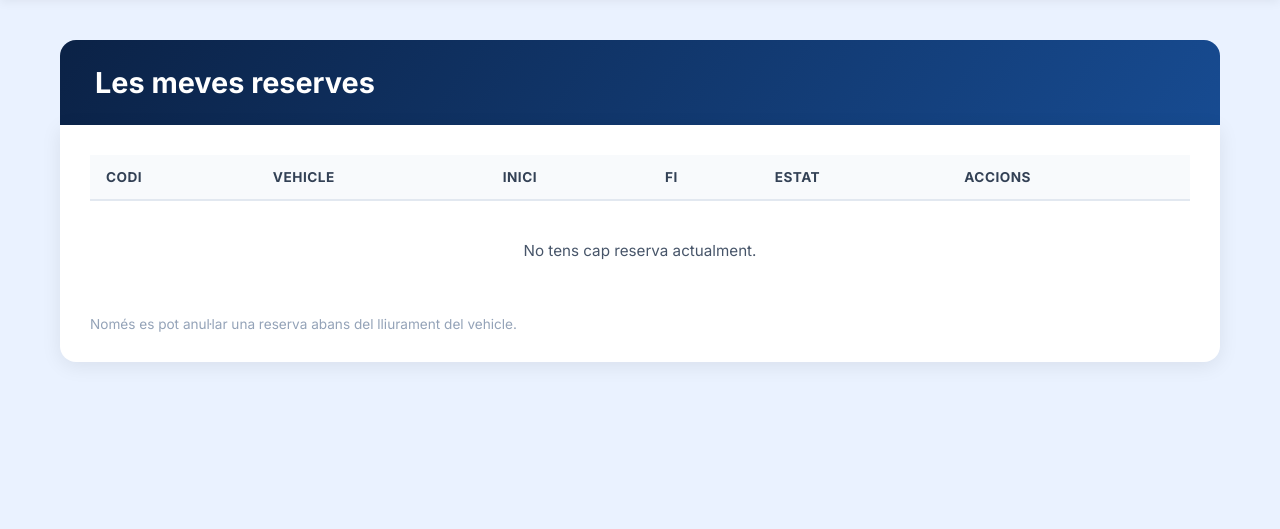
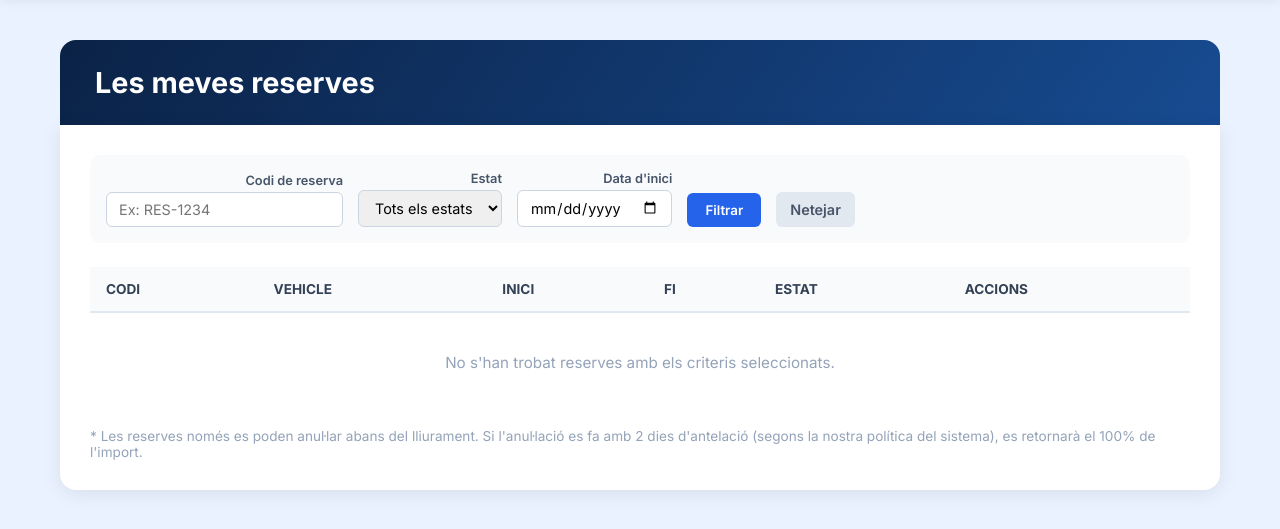
Before and after one commit to denisnavioo/Projecte-Nothingan-Pri, a Spring app: template src/main/resources/templates/client-reserves.html in a window 1280 px wide. Shown: the part 139-668 px from the top of the page. Run offline with Thymeleaf, Linux system fonts and the light colour scheme; the template is opened without the code that fills it, so the values that code supplies are empty; some of the project's set-up classes (security, data sources, template engines, error pages and the like) are left out, and stand-ins take their place.

Commit message:
Afegida funcionalitat i botó d'anular reserva (com a Client), afegida la possibilitat de filtrar les reserves de Client per estat, data d'inici o codi de reserva. A més, he afegit l'Email Service per l'enviament automàtic de correus quan un client annula una reserva.

```diff
--- a/pom.xml
+++ b/pom.xml
@@ -84,6 +84,11 @@
             <artifactId>spring-boot-starter-security</artifactId>
         </dependency>
 
+        <dependency>
+            <groupId>org.springframework.boot</groupId>
+            <artifactId>spring-boot-starter-mail</artifactId>
+        </dependency>
+
     </dependencies>
 
     <build>
--- a/src/main/resources/templates/client-reserves.html
+++ b/src/main/resources/templates/client-reserves.html
@@ -1,146 +1,88 @@
 <!DOCTYPE html>
-<!-- VISTA DE LLISTAT DE RESERVES DEL CLIENT! -->
 <html lang="ca" xmlns:th="http://www.thymeleaf.org">
 <head>
     <meta charset="UTF-8">
     <meta name="viewport" content="width=device-width, initial-scale=1.0">
     <title>Les meves reserves - Nothingan Pri</title>
     <link rel="stylesheet" th:href="@{/css/styles.css}">
+    <style>
+        .page-container { max-width: 1200px; margin: 40px auto; padding: 0 20px; }
+        .page-header-title { background: linear-gradient(125deg, #0b2246, #174b91); color: white; padding: 25px 35px; border-radius: 16px 16px 0 0; }
+        .page-header-title h2 { font-size: 1.8rem; margin: 0; color: white; }
+        .reservations-card { background: #ffffff; border-radius: 0 0 16px 16px; box-shadow: 0 4px 20px rgba(0, 0, 0, 0.08); padding: 30px; margin-bottom: 32px; }
+        .table-responsive { overflow-x: auto; }
+        .data-table { width: 100%; border-collapse: collapse; text-align: left; }
+        .data-table th { background: #f8fafc; color: #334155; font-weight: 700; font-size: 0.85rem; text-transform: uppercase; padding: 14px 16px; border-bottom: 2px solid #e2e8f0; }
+        .data-table td { padding: 16px; border-bottom: 1px solid #f1f5f9; color: #475569; font-size: 0.95rem; vertical-align: middle; }
+        .badge { display: inline-block; padding: 6px 12px; border-radius: 20px; font-size: 0.8rem; font-weight: 700; }
+        .badge-validat { background-color: #d1fae5; color: #047857; }
+        .badge-baixa { background-color: #fee2e2; color: #b91c1c; }
 
-    <style>
-        .page-container {
-            max-width: 1200px;
-            margin: 40px auto;
-            padding: 0 20px;
-        }
-
-        .page-header-title {
-            background: linear-gradient(125deg, #0b2246, #174b91);
-            color: white;
-            padding: 25px 35px;
-            border-radius: 16px 16px 0 0;
-            display: flex;
-            justify-content: space-between;
-            align-items: center;
-            flex-wrap: wrap;
-            gap: 15px;
-        }
-
-        .page-header-title h2 {
-            font-size: 1.8rem;
-            margin: 0;
-            color: white;
-        }
-
-        .reservations-card {
-            background: #ffffff;
-            border-radius: 0 0 16px 16px;
-            box-shadow: 0 4px 20px rgba(0, 0, 0, 0.08);
-            padding: 30px;
-            margin-bottom: 32px;
-        }
-
-        .table-responsive {
-            overflow-x: auto;
-        }
-
-        .data-table {
-            width: 100%;
-            border-collapse: collapse;
-            text-align: left;
-        }
-
-        .data-table th {
-            background: #f8fafc;
-            color: #334155;
-            font-weight: 700;
-            font-size: 0.85rem;
-            text-transform: uppercase;
-            letter-spacing: 0.5px;
-            padding: 14px 16px;
-            border-bottom: 2px solid #e2e8f0;
-        }
-
-        .data-table td {
-            padding: 16px;
-            border-bottom: 1px solid #f1f5f9;
-            color: #475569;
-            font-size: 0.95rem;
-            vertical-align: middle;
-        }
-
-        .data-table tbody tr:hover {
-            background-color: #f8fafc;
-        }
-
-        /* Badges d'estat adaptats */
-        .badge {
-            display: inline-block;
-            padding: 6px 12px;
-            border-radius: 20px;
-            font-size: 0.8rem;
-            font-weight: 700;
-        }
-
-        .badge-validat {
-            background-color: #d1fae5;
-            color: #047857;
-        }
-
-        .badge-baixa {
-            background-color: #fee2e2;
-            color: #b91c1c;
-        }
-
-        .logout-link {
-            color: #dc2626 !important;
-            font-size: 1rem;
-            margin-left: 10px;
-            text-decoration: none;
-            font-weight: 600;
-        }
-
-        .logout-link:hover {
-            color: #b91c1c !important;
-            text-decoration: underline;
-        }
-
-        .empty-state {
-            text-align: center;
-            padding: 40px 10px !important;
-            color: #94a3b8;
-        }
+        /* Estils per als filtres */
+        .filter-form { display: flex; gap: 15px; flex-wrap: wrap; margin-bottom: 24px; align-items: flex-end; background: #f8fafc; padding: 16px; border-radius: 10px; }
+        .filter-group { display: flex; flex-direction: column; gap: 4px; }
+        .filter-group label { font-size: 0.8rem; font-weight: 600; color: #475569; }
+        .filter-group input, .filter-group select { padding: 8px 12px; border: 1px solid #cbd5e1; border-radius: 6px; font-size: 0.9rem; }
+        .btn-filter { background-color: #2563eb; color: white; border: none; padding: 9px 18px; border-radius: 6px; font-weight: 600; cursor: pointer; }
+        .btn-reset { background-color: #e2e8f0; color: #475569; text-decoration: none; padding: 9px 14px; border-radius: 6px; font-size: 0.9rem; font-weight: 600; }
+        .btn-danger { background: transparent; color: #ef4444; border: 1px solid #ef4444; padding: 6px 12px; border-radius: 6px; font-weight: 600; cursor: pointer; transition: all 0.2s; }
+        .btn-danger:hover { background: #ef4444; color: white; }
     </style>
 </head>
 <body class="bg-light">
 
-    <!-- Capçalera superior amb la mateixa estructura de la pàgina principal -->
     <header class="home-header">
         <a th:href="@{/web/usuaris/client/home}" class="home-logo">
             <img th:src="@{/img/logo.png}" alt="Nothingan Pri">
         </a>
-        <!-- logo redirigeix a la pàgina principal -->
-
         <nav class="home-nav">
             <a th:href="@{/web/usuaris/client/home}">Nova reserva</a>
             <a th:href="@{/web/usuaris/client/perfil}" class="user-nav-item">
-                <div class="nav-avatar"></div>
                 <span th:text="${usuariLoguejat != null ? usuariLoguejat.nom : 'El meu perfil'}">El meu perfil</span>
             </a>
-
-            <a th:href="@{/web/usuaris/logout}" class="logout-link">Tancar sessió</a>
+            <a th:href="@{/web/usuaris/logout}" style="color: #dc2626; font-weight: 600; text-decoration: none; margin-left: 10px;">Tancar sessió</a>
         </nav>
     </header>
 
     <main class="page-container">
-
-        <!-- Capçalera blava corporativa de la secció -->
         <div class="page-header-title">
             <h2>Les meves reserves</h2>
         </div>
 
-        <!-- Taula de Reserves -->
         <div class="reservations-card">
+
+            <!-- ALERTES DE FEEDBACK -->
+            <div th:if="${missatge}" class="alert-success" style="background-color: #d1fae5; border: 1px solid #10b981; color: #065f46; padding: 12px 16px; border-radius: 8px; margin-bottom: 20px;" th:text="${missatge}"></div>
+            <div th:if="${error}" class="alert-error" style="background-color: #fee2e2; border: 1px solid #ef4444; color: #b91c1c; padding: 12px 16px; border-radius: 8px; margin-bottom: 20px;" th:text="${error}"></div>
+
+            <!-- FORMULARI DE FILTRES -->
+           <form th:action="@{/web/usuaris/client/reserves}" method="get" class="filter-form">
+            <div class="filter-group">
+                <label for="codi">Codi de reserva</label>
+                <input type="text" id="codi" name="codi" th:value="${codiFiltre}" placeholder="Ex: RES-1234">
+            </div>
+
+            <div class="filter-group">
+                <label for="estat">Estat</label>
+                <select id="estat" name="estat">
+                    <option value="">Tots els estats</option>
+                    <option value="CONFIRMADA" th:selected="${estatFiltre == 'CONFIRMADA' || estatFiltre == 'Confirmada'}">Confirmada</option>
+                    <option value="LLIURADA" th:selected="${estatFiltre == 'LLIURADA' || estatFiltre == 'Lliurada'}">Lliurada</option>
+                    <option value="RETORNADA" th:selected="${estatFiltre == 'RETORNADA' || estatFiltre == 'Retornada'}">Retornada</option>
+                    <option value="ANULADA" th:selected="${estatFiltre == 'ANULADA' || estatFiltre == 'Anulada'}">Anul·lada</option>
+                </select>
+            </div>
+
+            <div class="filter-group">
+                <label for="data">Data d'inici</label>
+                <input type="date" id="data" name="data" th:value="${dataFiltre}">
+            </div>
+
+            <button type="submit" class="btn-filter">Filtrar</button>
+            <a th:href="@{/web/usuaris/client/reserves}" class="btn-reset">Netejar</a>
+        </form>
+
+            <!-- TAULA DE RESERVES -->
             <div class="table-responsive">
                 <table class="data-table">
                     <thead>
@@ -154,44 +96,33 @@
                         </tr>
                     </thead>
                     <tbody>
-                        <!-- Fila iterada amb classe dinàmica si és la nova reserva -->
-                        <tr th:each="r : ${reserves}"
-                            th:classappend="${r.id == idNovaReserva} ? 'table-success nova-reserva-row' : ''">
-
+                        <tr th:each="r : ${reserves}" th:classappend="${r.id == idNovaReserva} ? 'table-success nova-reserva-row' : ''">
                             <td>
-                                <span th:text="${r.codiReserva}">R-1021</span>
-                                <!-- Indicador visual NOVA! -->
-                                <span th:if="${r.id == idNovaReserva}"
-                                      class="badge"
-                                      style="background-color: #10b981; color: white; padding: 2px 6px; border-radius: 4px; font-size: 0.75rem; margin-left: 6px;">
-                                    NOVA!
-                                </span>
+                                <span th:text="${r.codiReserva}">RES-1021</span>
+                                <span th:if="${r.id == idNovaReserva}" class="badge" style="background-color: #10b981; color: white; padding: 2px 6px; border-radius: 4px; font-size: 0.75rem; margin-left: 6px;">NOVA!</span>
                             </td>
                             <td th:text="${r.vehicle != null ? r.vehicle.matricula + ' - ' + r.vehicle.marca : 'N/A'}">1234 ABC</td>
                             <td th:text="${#temporals.format(r.dataInici, 'dd/MM/yyyy')}">10/10/2026</td>
                             <td th:text="${#temporals.format(r.dataFi, 'dd/MM/yyyy')}">12/10/2026</td>
-
-                            <!-- Badges d'Estat -->
                             <td>
                                 <span th:if="${r.estat == T(cat.copernic.Projecte1.entity.Enum.EstatReserva).Confirmada}" class="badge badge-validat">Confirmada</span>
                                 <span th:if="${r.estat == T(cat.copernic.Projecte1.entity.Enum.EstatReserva).Lliurada}" class="badge" style="background-color: #00a8e8; color: white;">Lliurada</span>
                                 <span th:if="${r.estat == T(cat.copernic.Projecte1.entity.Enum.EstatReserva).Retornada}" class="badge badge-validat" style="background-color: #00b074;">Retornada</span>
                                 <span th:if="${r.estat == T(cat.copernic.Projecte1.entity.Enum.EstatReserva).Anulada}" class="badge badge-baixa">Anul·lada</span>
                             </td>
-
-                            <!-- Accions -->
                             <td class="actions-cell">
-                                <a th:if="${r.estat == 'CONFIRMADA'}"
-                                   th:href="@{'/web/client/reserves/anullar/' + ${r.id}}"
-                                   onclick="return confirm('Estàs segur de voler anul·lar aquesta reserva?')"
-                                   style="color: #6c757d;">Anul·lar</a>
+                                <form th:if="${r.estat == T(cat.copernic.Projecte1.entity.Enum.EstatReserva).Confirmada}"
+                                      th:action="@{'/web/usuaris/client/reserves/anullar/' + ${r.id}}"
+                                      method="post"
+                                      style="display: inline;"
+                                      onsubmit="return confirm('Estàs segur de voler anul·lar aquesta reserva? Depenent de l\'antelació es retornarà l\'import o no.');">
+                                    <button type="submit" class="btn-danger">Anul·lar</button>
+                                </form>
                             </td>
                         </tr>
-
-                        <!-- Estat buit -->
                         <tr th:if="${#lists.isEmpty(reserves)}">
-                            <td colspan="6" class="empty-state">
-                                No tens cap reserva actualment.
+                            <td colspan="6" style="text-align: center; padding: 40px; color: #94a3b8;">
+                                No s'han trobat reserves amb els criteris seleccionats.
                             </td>
                         </tr>
                     </tbody>
@@ -199,10 +130,9 @@
             </div>
 
             <p style="font-size: 0.85rem; color: #94a3b8; margin-top: 16px; margin-bottom: 0;">
-                Només es pot anul·lar una reserva abans del lliurament del vehicle.
+                * Les reserves només es poden anul·lar abans del lliurament. Si l'anul·lació es fa amb 2 dies d'antelació (segons la nostra política del sistema), es retornarà el 100% de l'import.
             </p>
         </div>
-
     </main>
 
 </body>
```
Also changed, not shown: src/main/java/cat/copernic/Projecte1/controller/ClientController.java (+37 -5 lines), src/main/java/cat/copernic/Projecte1/logic/EmailService.java (added, +48 -0 lines), src/main/java/cat/copernic/Projecte1/logic/ReservaLogic.java (+72 -0 lines), src/main/resources/application.properties (+11 -8 lines).
